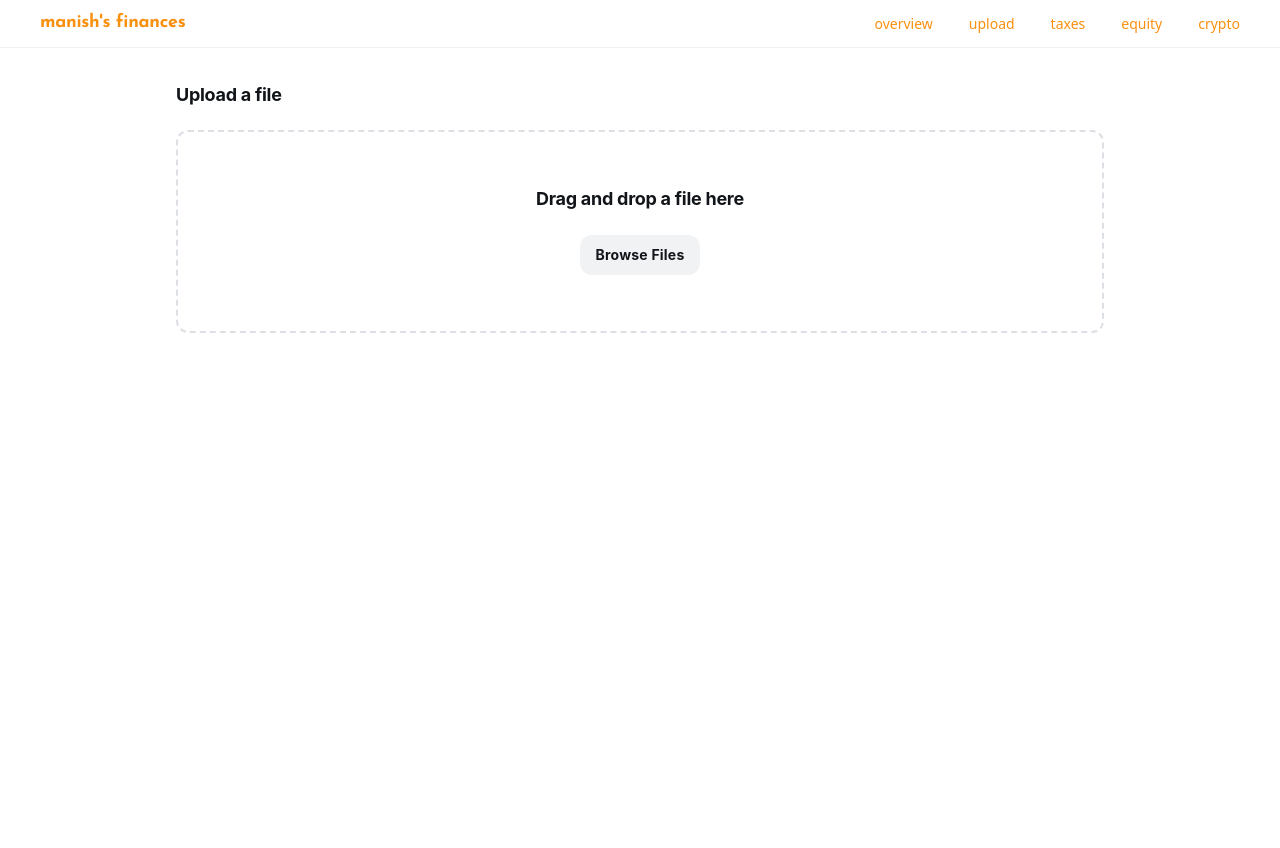
After one commit to manishvee/plutus, a Flask app: template plutus/templates/upload.html in a window 1280 px wide. The commit adds this page. Run offline with Flask 3, Linux system fonts and the light colour scheme; the template is opened without the code that fills it, so the values that code supplies are empty; some libraries are stand-ins or nearby versions.

Commit message:
Upgrades UI

```diff
--- a/plutus/templates/base.html
+++ b/plutus/templates/base.html
@@ -14,20 +14,36 @@
   <link rel="preconnect" href="https://fonts.gstatic.com" crossorigin>
   <link href="https://fonts.googleapis.com/css2?family=Josefin+Sans:ital,wght@0,100..700;1,100..700&display=swap"
     rel="stylesheet">
+
+  <script src="https://cdn.tailwindcss.com?plugins=forms,container-queries"></script>
 </head>
 
 <body>
-  <nav>
-    <a href="{{ url_for('index') }}">
-      <h1>
-        manish's finances
-      </h1>
-    </a>
+  <nav class="flex items-center justify-between whitespace-nowrap border-b border-solid border-b-[#f0f2f4] px-10 py-3">
+    <div class="flex items-center gap-4 text-[#111418]">
+      <a href="{{ url_for('index') }}">
+        <h1 class="text-[#FA900F] text-lg font-bold leading-tight tracking-[-0.015em]">manish's finances</h2>
+      </a>
+    </div>
 
-    <div id="nav-buttons-div">
+    <div class="flex flex-1 justify-end gap-8">
+      <div class="flex items-center gap-9">
+        <a class="text-[#FA900F] text-sm font-medium leading-normal" href="{{ url_for('index') }}">overview</a>
+        <a class="text-[#FA900F] text-sm font-medium leading-normal" href="{{ url_for('upload') }}">upload</a>
+        <a class="text-[#FA900F] text-sm font-medium leading-normal" href="#">taxes</a>
+        <a class="text-[#FA900F] text-sm font-medium leading-normal" href="#">equity</a>
+        <a class="text-[#FA900F] text-sm font-medium leading-normal" href="#">crypto</a>
+      </div>
     </div>
   </nav>
-  {% block content %}{% endblock %}
+
+  <div class="relative flex size-full min-h-screen flex-col bg-white group/design-root overflow-x-hidden"
+    style='font-family: Inter, "Noto Sans", sans-serif;'>
+    <div class="layout-container flex h-full grow flex-col">
+      {% block content %}{% endblock %}
+    </div>
+  </div>
+
 
   <script src="{{ url_for('static', filename='script.js') }}"></script>
 
--- a/plutus/templates/index.html
+++ b/plutus/templates/index.html
@@ -1,6 +1,8 @@
 {% extends 'base.html' %}
 
-{% block title %}Home{% endblock %}
+{% block title %}Overview{% endblock %}
+{% block styles %}{% endblock %}
 
 {% block content %}
+
 {% endblock %}
--- /dev/null
+++ b/plutus/templates/upload.html
@@ -0,0 +1,23 @@
+{% extends 'base.html' %}
+
+{% block title %}Upload{% endblock %}
+{% block styles %}{% endblock %}
+
+{% block content %}
+<div class="px-40 flex flex-1 justify-center py-5">
+  <div class="layout-content-container flex flex-col max-w-[960px] flex-1">
+    <h3 class="text-[#111418] text-lg font-bold leading-tight tracking-[-0.015em] px-4 pb-2 pt-4">Upload a file</h3>
+    <div class="flex flex-col p-4">
+      <div class="flex flex-col items-center gap-6 rounded-xl border-2 border-dashed border-[#dce0e5] px-6 py-14">
+        <p class="text-[#111418] text-lg font-bold leading-tight tracking-[-0.015em] max-w-[480px] text-center">
+          Drag and drop a file here
+        </p>
+        <button
+          class="flex min-w-[84px] max-w-[480px] cursor-pointer items-center justify-center overflow-hidden rounded-xl h-10 px-4 bg-[#f0f2f4] text-[#111418] text-sm font-bold leading-normal tracking-[0.015em]">
+          <span class="truncate">Browse Files</span>
+        </button>
+      </div>
+    </div>
+  </div>
+</div>
+{% endblock %}
```
